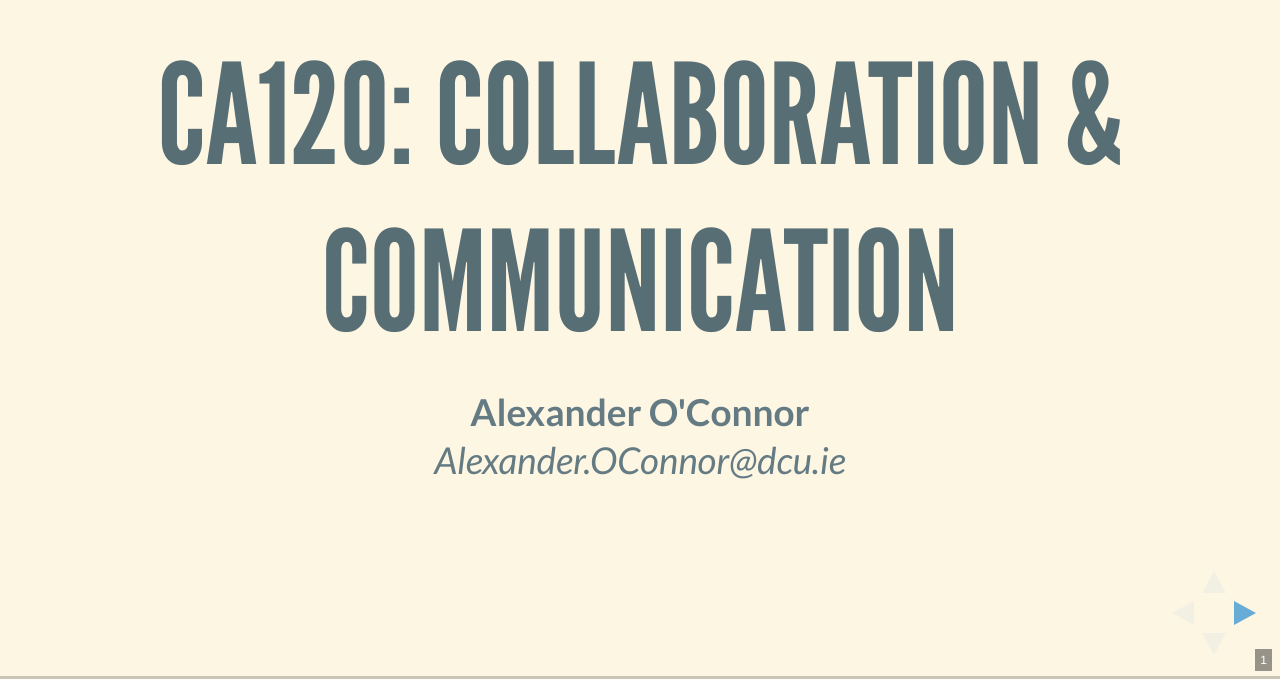
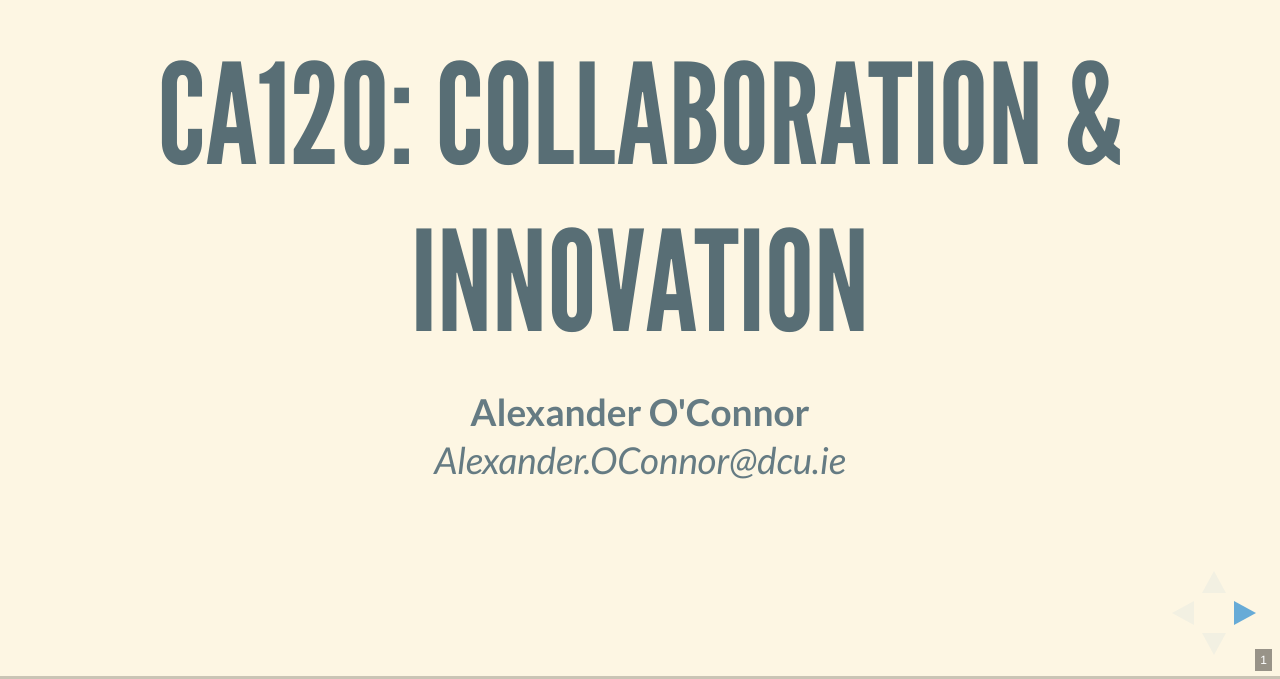
Before and after one commit to CA120/introduction, a website: page index.html in a window 1280 px wide. Shown: the part 121-800 px from the top of the page. Drawn offline with Linux system fonts and the light colour scheme.

Commit message:
Update index.html

```diff
--- a/index.html
+++ b/index.html
@@ -25,7 +25,7 @@
 <div class="reveal">
     <div class="slides">
         <section>
-            <h1>CA120: Collaboration &amp; Communication</h1>
+            <h1>CA120: Collaboration &amp; Innovation</h1>
             <strong>Alexander O'Connor</strong><br />
             <em>Alexander.OConnor@dcu.ie</em>
         </section>
```
